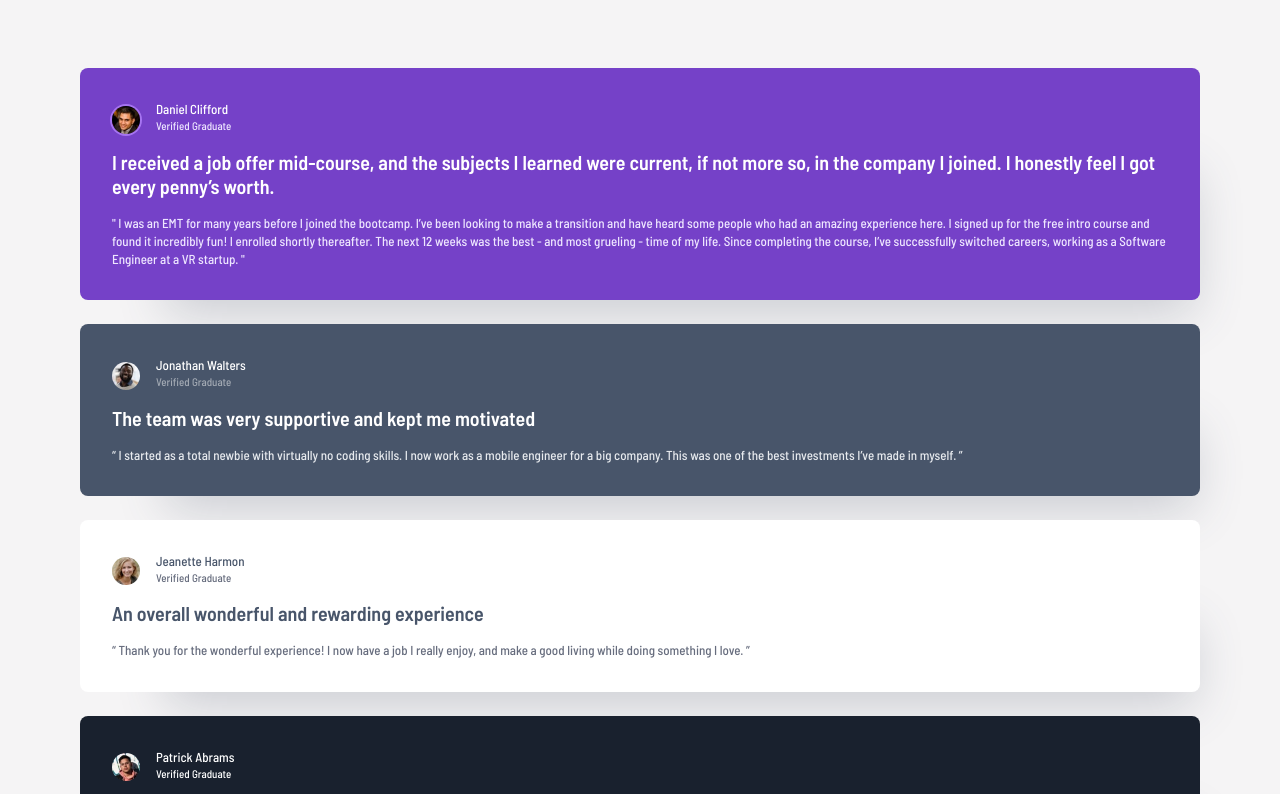
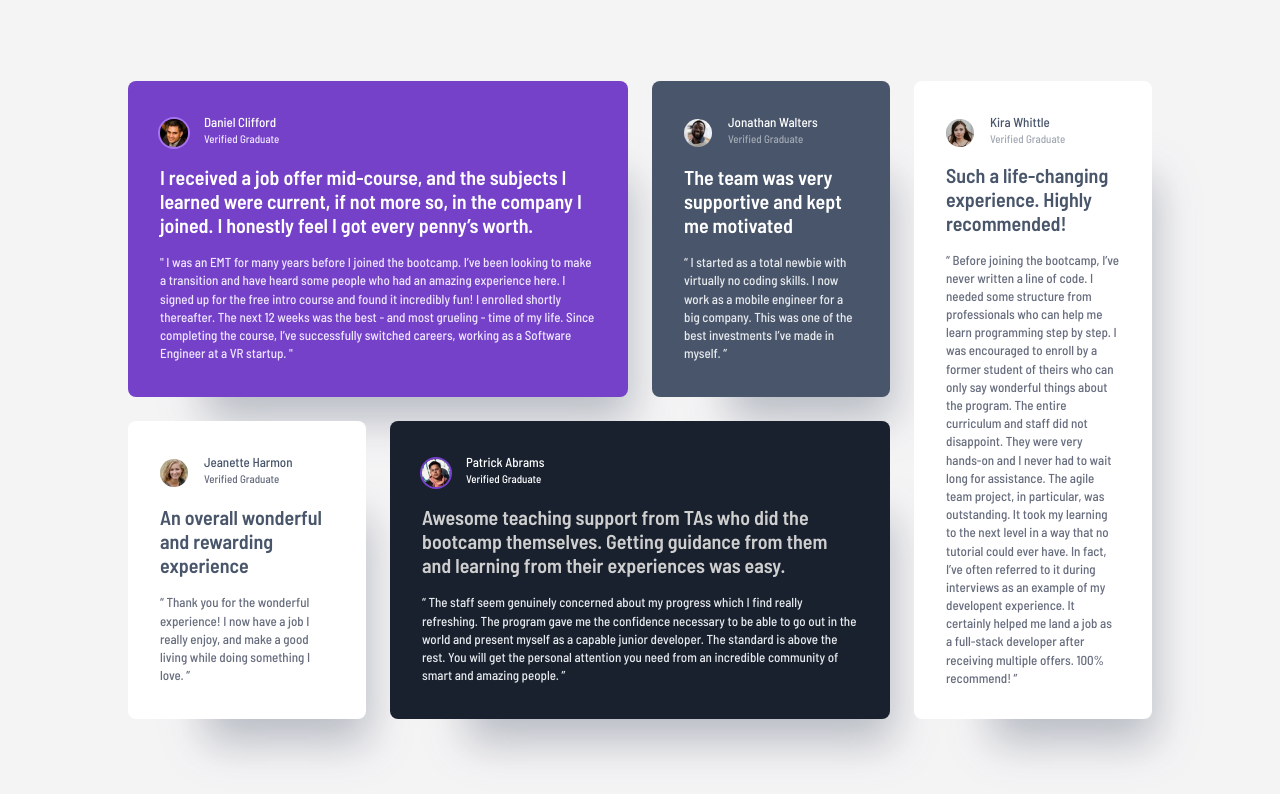
Before and after one commit to dev-ethanjohn/testimonial-grid-section, a plain HTML site: page index.html in a window 1280 px wide. Shown: the top 794 px of the page. Drawn offline with Linux system fonts and the light colour scheme.

Commit message:
feat: add responsive layouting for larger tablets and desktop screens

```diff
--- a/index.css
+++ b/index.css
@@ -74,7 +74,7 @@ p {
  *========================**/
 .testimonial-grid {
   display: grid;
-  width: min(90%, 70rem);
+  width: min(90%, 40.4375rem);
   gap: 1.5rem;
   margin-block: 4.25rem;
   margin-inline: auto;
@@ -86,9 +86,10 @@ p {
   padding: 2rem;
   border-radius: 0.5rem;
 
-  box-shadow: 40px 60px 50px -47px hsla(217, 19%, 35%, 24.74%);
+  box-shadow: 40px 60px 40px -37px hsla(217, 19%, 35%, 34.74%);
 
   background-color: var(--testimonial-bg);
+  align-items: start;
 }
 
 .author-profile-img {
@@ -191,3 +192,56 @@ blockquote {
   font-weight: 600;
   line-height: 1.2;
 }
+
+/* ----------MEDIA QUERIES------------ */
+/* tablet */
+@media (min-width: 48em) {
+  .testimonial-grid {
+    grid-template-columns: repeat(2, 1fr);
+    /* each row’s height adjusts to fit the content of the items in this row. */
+    grid-auto-rows: auto;
+    width: min(80%, 52rem);
+  }
+
+  .testimonial-card:first-of-type,
+  .testimonial-card:nth-of-type(4),
+  .testimonial-card:last-of-type {
+    grid-column: span 2;
+  }
+}
+
+/* desktop */
+@media (min-width: 75em) {
+  body {
+    height: 100dvh;
+    display: grid;
+    align-items: center;
+  }
+
+  .testimonial-grid {
+    grid-template-columns: repeat(4, 1fr);
+    width: min(80%, 69.625rem);
+  }
+
+  .testimonial-card:first-of-type {
+    grid-column: 1 / 3;
+  }
+
+  .testimonial-card:nth-of-type(2) {
+    grid-column: 3 / 4;
+  }
+
+  .testimonial-card:nth-of-type(3) {
+    grid-column: 1 / 2;
+    grid-row: 2 / 3;
+  }
+
+  .testimonial-card:nth-of-type(4) {
+    grid-column: 2 / 4;
+    grid-row: 2 / 3;
+  }
+  .testimonial-card:last-of-type {
+    grid-column: 4 / 5;
+    grid-row: 1 / 3;
+  }
+}
--- a/index.html
+++ b/index.html
@@ -55,7 +55,7 @@
     <article class="testimonial-card">
       <div class="author-info">
         <figure>
-          <img src="./images/image-jonathan.jpg" alt="Profile picture of Jonathan Walters">
+          <img class="author-profile-img" src="./images/image-jonathan.jpg" alt="Profile picture of Jonathan Walters">
         </figure>
         <div class="author">
           <h3 class="author-name">Jonathan Walters</h3>
@@ -74,7 +74,7 @@
     <article class="testimonial-card">
       <div class="author-info">
         <figure>
-          <img src="./images/image-jeanette.jpg" alt="Profile picture of Jeanette Harmon">
+          <img class="author-profile-img" src="./images/image-jeanette.jpg" alt="Profile picture of Jeanette Harmon">
         </figure>
 
         <div class="author">
@@ -99,7 +99,7 @@
 
       <div class="author-info">
         <figure>
-          <img src="./images/image-patrick.jpg" alt="Profile picture of Patrick Abrams">
+          <img class="author-profile-img" src="./images/image-patrick.jpg" alt="Profile picture of Patrick Abrams">
         </figure>
         <div class="author">
           <h3 class="author-name">Patrick Abrams</h3>
@@ -124,7 +124,7 @@
     <article class="testimonial-card">
       <div class="author-info">
         <figure>
-          <img src="./images/image-kira.jpg" alt="Profile picture of Kira Whittle">
+          <img class="author-profile-img" src="./images/image-kira.jpg" alt="Profile picture of Kira Whittle">
         </figure>
         <div class="author">
           <h3 class="author-name">
```
